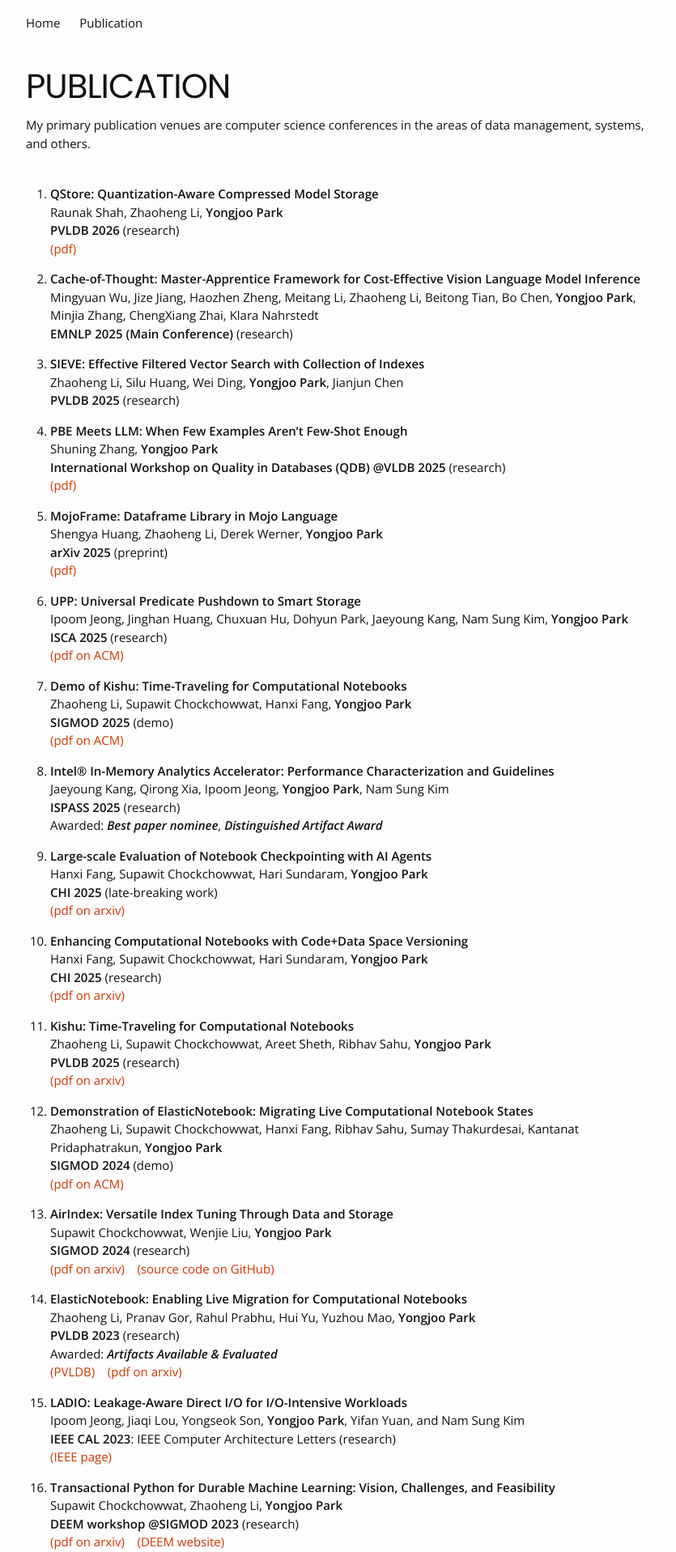
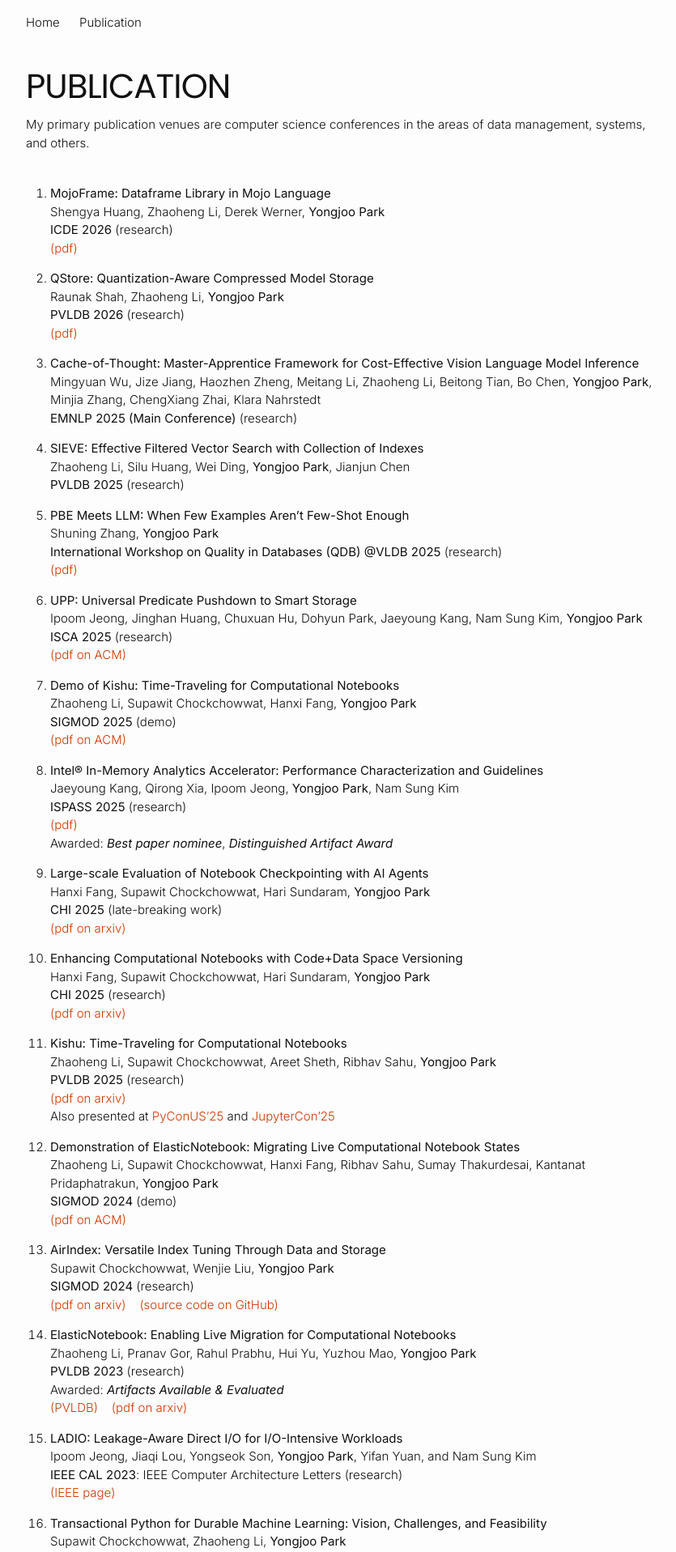
Before and after one commit to pyongjoo/pyongjoo.github.io, a Jekyll site: the page built from publication.md, in a window 1280 px wide. Shown: the top 1917 px of the page at 81% size, without its empty margins (218-1053 px from the left). Built offline with Jekyll 4.4.1, drawn with Linux system fonts in a browser that asks for light colours.

Commit message:
added pub entries; updated styling

```diff
--- a/_layouts/home.html
+++ b/_layouts/home.html
@@ -51,6 +51,10 @@
         {% endif %}
       </li>
 
+      {% unless forloop.last %}
+      <hr />
+      {% endunless %}
+
       {% endif %}
 
     {% endfor %}
--- a/assets/main.scss
+++ b/assets/main.scss
@@ -3,14 +3,15 @@
 ---
 @charset "utf-8";
 
-@import url('https://fonts.googleapis.com/css2?family=Inconsolata&family=Lato:ital,wght@0,300;0,400;0,700;1,300;1,400;1,700&family=Open+Sans:ital,wght@0,300;0,400;0,600;0,700;1,300;1,400;1,600;1,700&family=Poppins:ital,wght@0,300;0,400;0,600;0,700;1,300;1,400;1,700&display=swap');
+@import url('https://fonts.googleapis.com/css2?family=Inter:ital,wght@0,300;0,400;0,600;0,700;1,300;1,400;1,600;1,700&family=Poppins:ital,wght@0,300;0,400;0,600;0,700;1,300;1,400;1,600;1,700&family=Space+Mono:ital,wght@0,400;0,700;1,400;1,700&display=swap');
 
 // Our variables
 // $base-font-family: Bitter, "Apple SD Gothic Neo", AppleGothic, NanumBarunGothic, "Malgun Gothic", Dotum, sans-serif;
-$base-font-family: 'Open Sans', sans-serif;
-$monospace-font-family: Monaco, Menlo, Consolas, "Courier New", DotumChe, monospace;
+$base-font-family: 'Inter', sans-serif;
+$heading-font-family: 'Poppins', sans-serif;
+$monospace-font-family: 'Space Mono', Monaco, Menlo, Consolas, "Courier New", monospace;
 $base-font-size:   15px;
-$base-font-weight: 400;
+$base-font-weight: 300;
 $small-font-size:  $base-font-size * 0.875;
 $base-line-height: 1.5;
 
@@ -56,31 +57,50 @@
 
 // My custom styles
 
+// Apply Poppins to all headings and section titles
+h1, h2, h3, h4, h5, h6 {
+	font-family: $heading-font-family;
+}
+
+// Reduce default monospace font size
+code, pre, kbd, samp, tt {
+	font-size: 0.9em;
+}
+
+// Lighter font weight for bold tags
+b, strong {
+	font-weight: 500;
+}
+
+// Increase spacing after horizontal rules
+hr {
+	margin-bottom: 30px;
+}
 
 .profile {
 	margin-bottom: 30px;
 
 	.profile-block {
-		font-family: 'Lato', sans-serif;
+		font-family: 'Inter', sans-serif;
 	    font-size: 15px;
-	    font-weight: 400;
+	    font-weight: 300;
 
 	    .profile-name {
-	    	font-family: 'Poppins', sans-serif;
+	    	font-family: $heading-font-family;
 	    	margin-bottom: 20px;
 	    	font-size: 42px;
-	    	font-weight: 500;
+	    	font-weight: 400;
 	    }
 
 	    .profile-position {
-	    	font-family: 'Open Sans', sans-serif;
+	    	font-family: 'Inter', sans-serif;
 	    	font-size: 15px;
 	    }
 
 		.profile-email {
-			font-family: 'Inconsolata', monospace;
-			font-weight: 300;
-			font-size: 16px;
+			font-family: 'Space Mono', monospace;
+			font-weight: 400;
+			font-size: 14px;
 		}
 
 		.profile-image {
@@ -89,7 +109,7 @@
 		}
 
 		.interest {
-			font-family: 'Open Sans', sans-serif;
+			font-family: 'Inter', sans-serif;
 			font-size: 15px;
 			margin-top: 15px;
 		}
@@ -102,6 +122,10 @@
         p {
             margin-bottom: 10px;
         }
+
+		.news-heading {
+			font-size: 14px;
+		}
 	}
 }
 
--- a/publication.md
+++ b/publication.md
@@ -9,6 +9,11 @@
 
 <div style="margin-bottom: 40px;"></div>
 
+
+1. **MojoFrame: Dataframe Library in Mojo Language**
+   Shengya Huang, Zhaoheng Li, Derek Werner, **Yongjoo Park**
+   **ICDE 2026** (research)
+   [(pdf)](https://arxiv.org/abs/2505.04080)
 
 1. **QStore: Quantization-Aware Compressed Model Storage**
    Raunak Shah, Zhaoheng Li, **Yongjoo Park**
@@ -28,11 +33,6 @@
    **International Workshop on Quality in Databases (QDB) @VLDB 2025** (research)
    [(pdf)](https://arxiv.org/abs/2507.05403)
 
-1. **MojoFrame: Dataframe Library in Mojo Language**
-   Shengya Huang, Zhaoheng Li, Derek Werner, **Yongjoo Park**
-   **arXiv 2025** (preprint)
-   [(pdf)](https://arxiv.org/abs/2505.04080)
-
 1. **UPP: Universal Predicate Pushdown to Smart Storage**
    Ipoom Jeong, Jinghan Huang, Chuxuan Hu, Dohyun Park, Jaeyoung Kang, Nam Sung Kim, **Yongjoo Park**
    **ISCA 2025** (research)
@@ -46,6 +46,7 @@
 1. **Intel® In-Memory Analytics Accelerator: Performance Characterization and Guidelines**
    Jaeyoung Kang, Qirong Xia, Ipoom Jeong, **Yongjoo Park**, Nam Sung Kim
    **ISPASS 2025** (research)
+   [(pdf)](https://ieeexplore.ieee.org/document/11096374)
    Awarded: ***Best paper nominee***, ***Distinguished Artifact Award***
 
 1. **Large-scale Evaluation of Notebook Checkpointing with AI Agents**
@@ -62,6 +63,7 @@
    Zhaoheng Li, Supawit Chockchowwat, Areet Sheth, Ribhav Sahu, **Yongjoo Park**
    **PVLDB 2025** (research)
    [(pdf on arxiv)](https://arxiv.org/pdf/2406.13856)
+   Also presented at [PyConUS'25](https://us.pycon.org/2025/schedule/presentation/92/) and [JupyterCon'25](https://jupytercon2025.sched.com/event/28H5C/worlds-first-undoable-notebook-billy-li-university-of-illinois-urbana-champaign)
 
 1. **Demonstration of ElasticNotebook: Migrating Live Computational Notebook States**
    Zhaoheng Li, Supawit Chockchowwat, Hanxi Fang, Ribhav Sahu, Sumay Thakurdesai, Kantanat Pridaphatrakun,  **Yongjoo Park**
```
Also changed, not shown: _home/2019-11-15-teaching.md (+8 -46 lines), _home/2019-11-20-projects.md (+9 -4 lines), index.html (+20 -18 lines).
